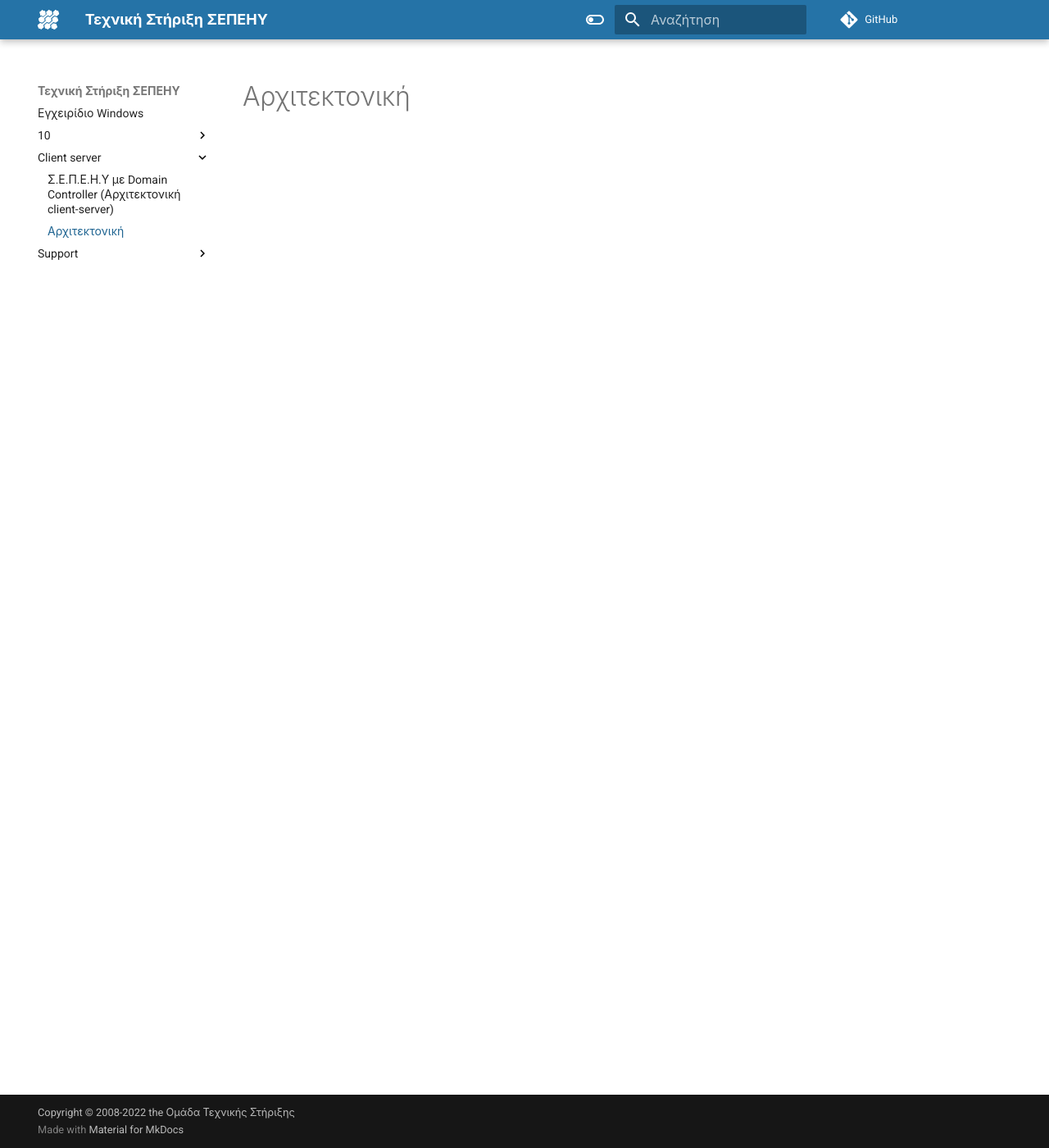
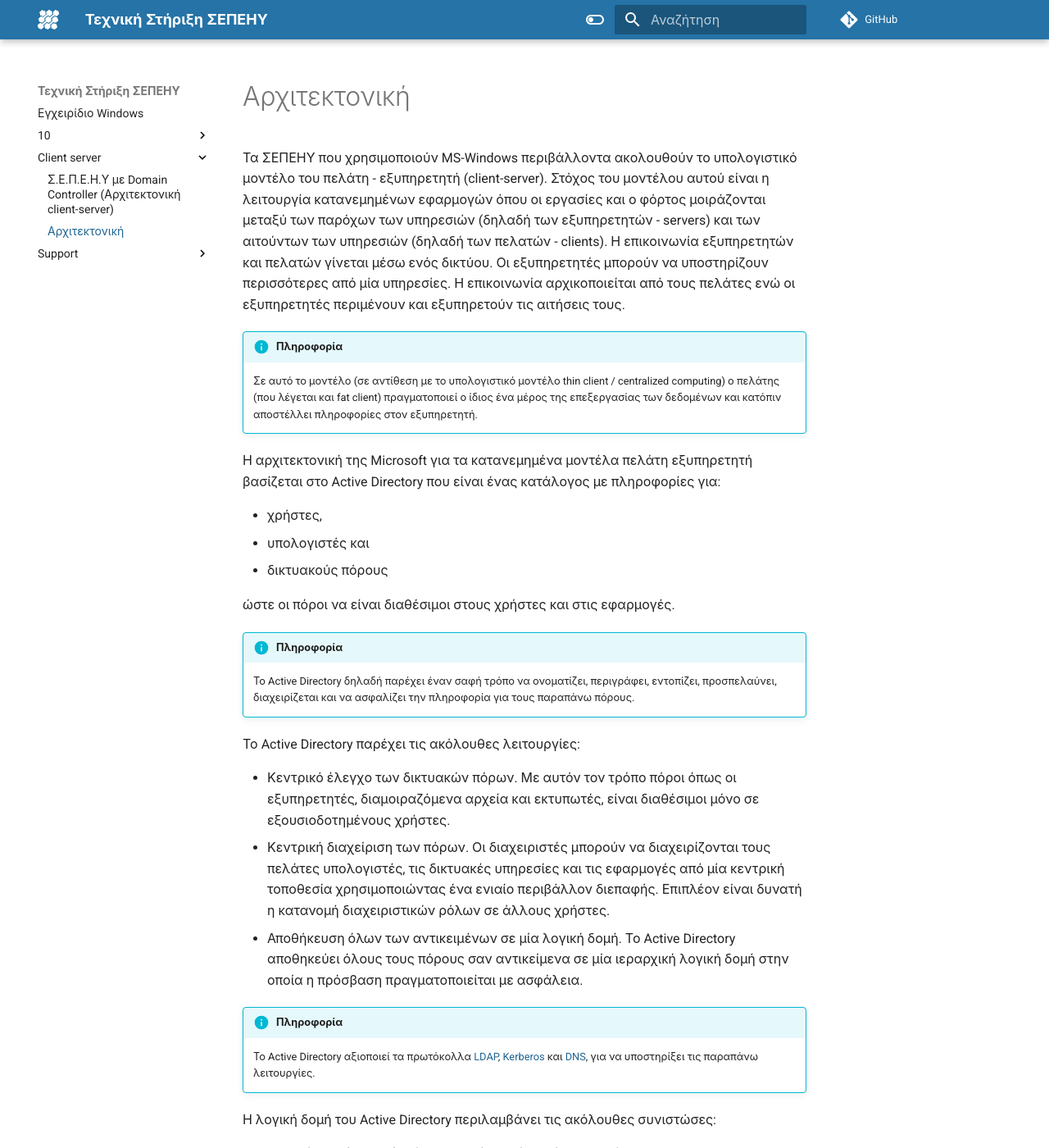
Before and after one commit to pe86/windows, an MkDocs documentation site: the page built from docs/client-server/architecture.md, in a window 1280 px wide and 1400 px high. Shown: the whole window at 82% size. Built offline with MkDocs 1.6.1 and Material for MkDocs 9.7.7, drawn with Linux system fonts in a browser that asks for light colours; comment, search, counter and statistics services are not loaded; some of the changed text lies outside the part shown.

Commit message:
initial edition

```diff
--- a/docs/client-server/architecture.md
+++ b/docs/client-server/architecture.md
@@ -1 +1,37 @@
 # Αρχιτεκτονική
+
+Τα ΣΕΠΕΗΥ που χρησιμοποιούν MS-Windows περιβάλλοντα ακολουθούν το υπολογιστικό μοντέλο του πελάτη - εξυπηρετητή (client-server). Στόχος του μοντέλου αυτού είναι η λειτουργία κατανεμημένων εφαρμογών όπου οι εργασίες και ο φόρτος μοιράζονται μεταξύ των παρόχων των υπηρεσιών (δηλαδή των εξυπηρετητών - servers) και των αιτούντων των υπηρεσιών (δηλαδή των πελατών - clients). Η επικοινωνία εξυπηρετητών και πελατών γίνεται μέσω ενός δικτύου. Οι εξυπηρετητές μπορούν να υποστηρίζουν περισσότερες από μία υπηρεσίες. Η επικοινωνία αρχικοποιείται από τους πελάτες ενώ οι εξυπηρετητές περιμένουν και εξυπηρετούν τις αιτήσεις τους.
+
+!!! info "Πληροφορία"
+    Σε αυτό το μοντέλο (σε αντίθεση με το υπολογιστικό μοντέλο thin client / centralized computing) ο πελάτης (που λέγεται και fat client) πραγματοποιεί ο ίδιος ένα μέρος της επεξεργασίας των δεδομένων και κατόπιν αποστέλλει πληροφορίες στον εξυπηρετητή.
+
+Η αρχιτεκτονική της Microsoft για τα κατανεμημένα μοντέλα πελάτη εξυπηρετητή βασίζεται στο Active Directory που είναι ένας κατάλογος με πληροφορίες για:
+
+- χρήστες,
+- υπολογιστές και
+- δικτυακούς πόρους
+
+ώστε οι πόροι να είναι διαθέσιμοι στους χρήστες και στις εφαρμογές.
+
+!!! info "Πληροφορία"
+    Το Active Directory δηλαδή παρέχει έναν σαφή τρόπο να ονοματίζει, περιγράφει, εντοπίζει, προσπελαύνει, διαχειρίζεται και να ασφαλίζει την πληροφορία για τους παραπάνω πόρους.
+
+Το Active Directory παρέχει τις ακόλουθες λειτουργίες:
+
+- Κεντρικό έλεγχο των δικτυακών πόρων. Με αυτόν τον τρόπο πόροι όπως οι εξυπηρετητές, διαμοιραζόμενα αρχεία και εκτυπωτές, είναι διαθέσιμοι μόνο σε εξουσιοδοτημένους χρήστες.
+- Κεντρική διαχείριση των πόρων. Οι διαχειριστές μπορούν να διαχειρίζονται τους πελάτες υπολογιστές, τις δικτυακές υπηρεσίες και τις εφαρμογές από μία κεντρική τοποθεσία χρησιμοποιώντας ένα ενιαίο περιβάλλον διεπαφής. Επιπλέον είναι δυνατή η κατανομή διαχειριστικών ρόλων σε άλλους χρήστες.
+- Αποθήκευση όλων των αντικειμένων σε μία λογική δομή. Το Active Directory αποθηκεύει όλους τους πόρους σαν αντικείμενα σε μία ιεραρχική λογική δομή στην οποία η πρόσβαση πραγματοποιείται με ασφάλεια.
+
+!!! info "Πληροφορία"
+    Το Active Directory αξιοποιεί τα πρωτόκολλα [LDAP](http://en.wikipedia.org/wiki/Lightweight_Directory_Access_Protocol), [Kerberos](http://en.wikipedia.org/wiki/Kerberos_(protocol)) και [DNS](http://en.wikipedia.org/wiki/Domain_Name_System), για να υποστηρίξει τις παραπάνω λειτουργίες.
+
+Η λογική δομή του Active Directory περιλαμβάνει τις ακόλουθες συνιστώσες:
+
+- Αντικείμενα (Objects): Κάθε αντικείμενο έχει κάποιες ιδιότητες.
+- Οργανωτικές Μονάδες (Organizational Units): Για την καλύτερη οργάνωση των αντικειμένων, αυτά βρίσκονται μέσα σε οργανωτικές μονάδες. Οι οργανωτικές μονάδες μπορεί να είναι εμφωλευμένες, ενώ επιπλέον είναι δυνατή η παραχώρηση δικαιωμάτων διαχείρισης σε επίπεδο οργανωτικής μονάδας.
+- Domain: Πρόκειται για την πιο βασική μονάδα της λογικής δομής του Active Directory και περιλαμβάνει ένα σύνολο από αντικείμενα που μοιράζονται μία κοινή βάση καταλόγου, πολιτικές ασφαλείας κλπ.
+
+!!! tip "Συμβουλή"
+    Περισσότερες πληροφορίες για το υπολογιστικό μοντέλο πελάτη - εξυπηρετητή μπορείτε να βρείτε [εδώ](http://en.wikipedia.org/wiki/Client%E2%80%93server_model) και [εδώ](http://el.wikipedia.org/wiki/%CE%9C%CE%BF%CE%BD%CF%84%CE%AD%CE%BB%CE%BF_%CF%80%CE%B5%CE%BB%CE%AC%CF%84%CE%B7-%CE%B4%CE%B9%CE%B1%CE%BA%CE%BF%CE%BC%CE%B9%CF%83%CF%84%CE%AE).
+
+    Οδηγίες χρήσης και διαχείρισης της αρχιτεκτονικής client server μπορείτε να βρείτε [εδώ](guides.md)
```
